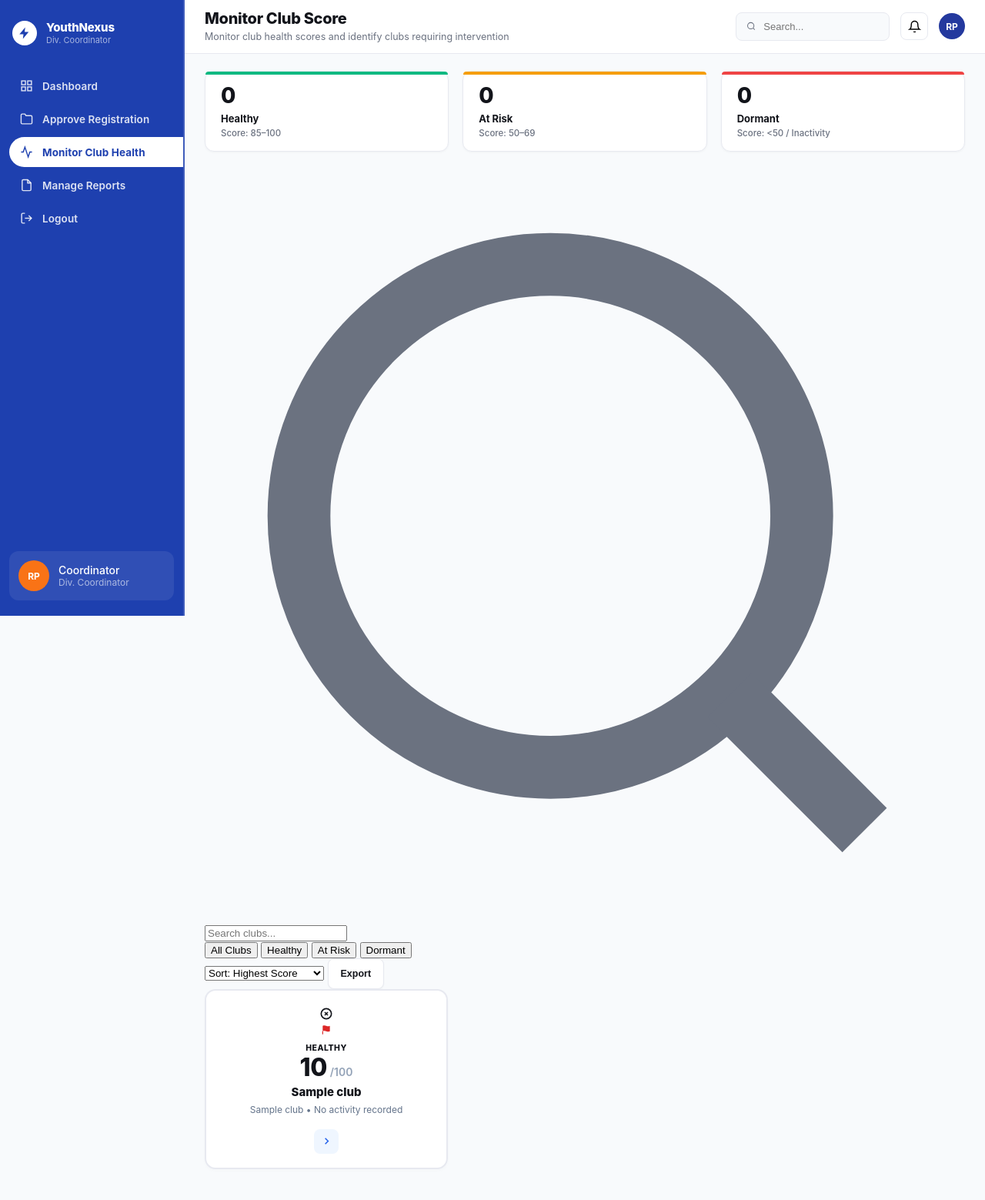
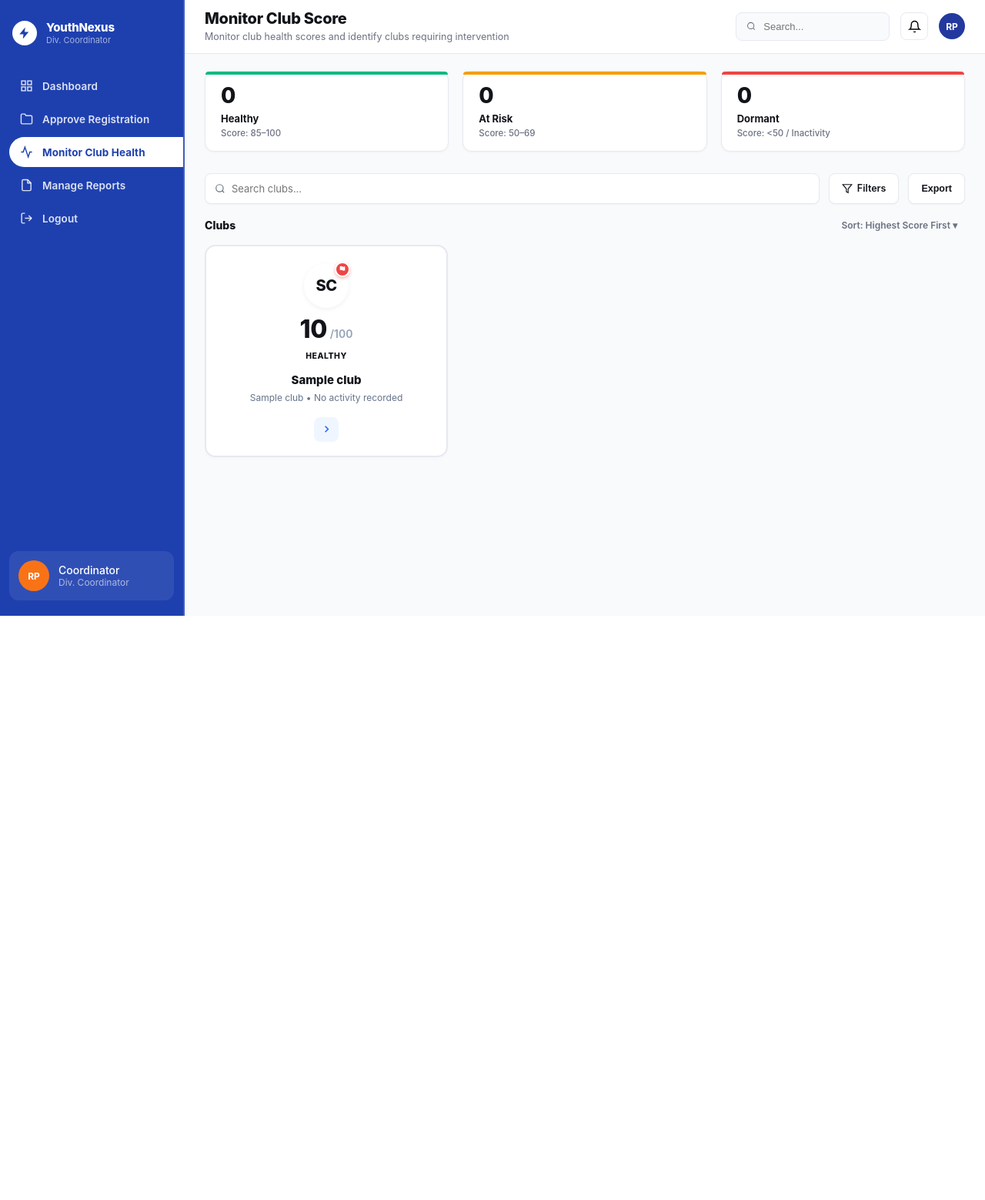
Before and after one commit to nilupulpathum/YouthNexus, a PHP site: the page made by app/views/monitorclubhealth/index.view.php in a window 1280 px wide. Shown: the whole page at 77% size. After the commit the page ends 800 px from the top, so only its background shows below. Run offline with PHP 8.4, Linux system fonts and the light colour scheme; the template is opened without the code that fills it: most values are stand-ins (such as "Sample title", 1, 10 or a date in 2020); some libraries are stand-ins or nearby versions.

Commit message:
feat(monitorclubhealth): update markup for centered circular-avatar cards and Club Registration toolbar

```diff
--- a/app/views/monitorclubhealth/index.view.php
+++ b/app/views/monitorclubhealth/index.view.php
@@ -106,47 +106,52 @@
                 </div>
             </div>
 
-            <!-- Controls Bar: Search, Filter Chips, Sort, Export -->
-            <div class="mch-controls-bar">
-                <div class="mch-controls-left">
-                    <div class="mch-search-box">
-                        <svg class="mch-search-icon" viewBox="0 0 24 24" fill="none" stroke="currentColor" stroke-width="2"><circle cx="11" cy="11" r="8"/><path d="m21 21-4.3-4.3"/></svg>
-                        <input type="text" id="mchSearchInput" class="mch-search-input" placeholder="Search clubs...">
+            <!-- PART 2 — Combined Search + Filter bar (matching Club Registration) -->
+            <div class="mch-toolbar">
+                <div class="mch-search-group">
+                    <div class="mch-search-input-wrapper">
+                        <span class="mch-search-icon">
+                            <svg width="14" height="14" viewBox="0 0 24 24" fill="none" stroke="currentColor" stroke-width="2"><circle cx="11" cy="11" r="8"/><path d="m21 21-4.3-4.3"/></svg>
+                        </span>
+                        <input type="text" id="mchSearchInput" placeholder="Search clubs...">
                         <button type="button" id="mchSearchClear" class="mch-search-clear" aria-label="Clear search">&times;</button>
-                    </div>
-
-                    <div class="mch-filter-chips">
-                        <button type="button" class="mch-chip is-active" data-filter="All">
-                            All Clubs
-                        </button>
-                        <button type="button" class="mch-chip" data-filter="Healthy">
-                            <span class="mch-chip-dot green"></span> Healthy
-                        </button>
-                        <button type="button" class="mch-chip" data-filter="At Risk">
-                            <span class="mch-chip-dot yellow"></span> At Risk
-                        </button>
-                        <button type="button" class="mch-chip" data-filter="Dormant">
-                            <span class="mch-chip-dot red"></span> Dormant
-                        </button>
                     </div>
                 </div>
 
-                <div class="mch-controls-right">
-                    <select id="mchSortSelect" class="mch-sort-select">
-                        <option value="score-desc" selected>Sort: Highest Score</option>
-                        <option value="score-asc">Sort: Lowest Score</option>
-                        <option value="name-asc">Sort: Club Name (A-Z)</option>
-                        <option value="name-desc">Sort: Club Name (Z-A)</option>
-                        <option value="members-desc">Sort: Most Members</option>
-                    </select>
+                <button type="button" class="mch-filter-btn" id="mchFilterBtn" aria-expanded="false">
+                    <svg width="14" height="14" viewBox="0 0 24 24" fill="none" stroke="currentColor" stroke-width="2"><path d="M22 3H2l8 9.46V19l4 2v-8.54L22 3z"/></svg>
+                    Filters
+                </button>
 
                 <button type="button" class="mch-btn-export" id="mchExportBtn" title="Export club health overview">
                     Export
                 </button>
             </div>
+
+            <!-- Filter panel: hidden until "Filters" is clicked -->
+            <div class="mch-filter-panel" id="mchFilterPanel">
+                <div class="mch-filter-field">
+                    <label for="mchFilterStatus">Health Status</label>
+                    <select id="mchFilterStatus">
+                        <option value="">All Health Statuses</option>
+                        <option value="Green">Healthy</option>
+                        <option value="Yellow">At Risk</option>
+                        <option value="Red">Dormant</option>
+                    </select>
+                </div>
+                <div class="mch-filter-actions">
+                    <button type="button" class="mch-btn" id="mchClearFilterBtn">Clear Filter</button>
+                    <button type="button" class="mch-btn mch-btn-primary" id="mchAddFilterBtn">Add Filter</button>
+                </div>
             </div>
 
-            <!-- Club Cards Grid (4 Columns) -->
+            <!-- Section Header Row with Sort Toggle Button -->
+            <div class="mch-section-header-row" id="mchSectionHeaderRow">
+                <h3 class="mch-section-heading">Clubs</h3>
+                <button type="button" class="mch-sort-toggle-btn" id="mchSortToggleBtn" data-sort="desc">Sort: Highest Score First ▾</button>
+            </div>
+
+            <!-- PART 1 — Club Cards Grid (4 Columns, Centered Avatar Layout) -->
             <div class="mch-grid" id="mchClubGrid">
                 <?php if (empty($clubs)): ?>
                     <!-- Empty state: zero clubs in division -->
@@ -174,6 +179,16 @@
                             $membersCount = (int)($club->live_members ?? 0);
                             $membersText = $membersCount > 0 ? ($membersCount . ' active members') : 'No activity recorded';
                             $locationText = htmlspecialchars($club->division_name ?? $divisionName);
+
+                            // Circular initials avatar calculation
+                            $words = explode(' ', trim($club->club_name));
+                            $initials = '';
+                            foreach ($words as $w) {
+                                if (!empty($w) && ctype_alnum($w[0])) {
+                                    $initials .= strtoupper($w[0]);
+                                }
+                            }
+                            $clubInitials = substr($initials, 0, 2) ?: 'CL';
                         ?>
                         <div class="mch-card <?= $statusKey ?>"
                              data-id="<?= (int)$club->club_id ?>"
@@ -187,43 +202,38 @@
                              data-division="<?= htmlspecialchars($club->division_name ?? $divisionName, ENT_QUOTES) ?>"
                              data-date="<?= htmlspecialchars($club->registration_date ?? 'March 2021', ENT_QUOTES) ?>">
 
-                            <!-- Top Row: Icon + Badge -->
-                            <div class="mch-card-top">
-                                <div class="mch-card-icon-wrap">
-                                    <div class="mch-card-icon <?= $statusKey ?>">
-                                        <?php if ($statusKey === 'green'): ?>
-                                            <svg width="16" height="16" viewBox="0 0 24 24" fill="none" stroke="currentColor" stroke-width="2.5"><path d="M22 11.08V12a10 10 0 1 1-5.93-9.14"/><polyline points="22 4 12 14.01 9 11.01"/></svg>
-                                        <?php elseif ($statusKey === 'yellow'): ?>
-                                            <svg width="16" height="16" viewBox="0 0 24 24" fill="none" stroke="currentColor" stroke-width="2.5"><circle cx="12" cy="12" r="10"/><line x1="12" y1="8" x2="12" y2="12"/><line x1="12" y1="16" x2="12.01" y2="16"/></svg>
-                                        <?php else: ?>
-                                            <svg width="16" height="16" viewBox="0 0 24 24" fill="none" stroke="currentColor" stroke-width="2.5"><circle cx="12" cy="12" r="10"/><line x1="15" y1="9" x2="9" y2="15"/><line x1="9" y1="9" x2="15" y2="15"/></svg>
-                                        <?php endif; ?>
+                            <!-- 1. Circular Avatar & 2. Flagged Badge -->
+                            <div class="mch-card-avatar-wrap">
+                                <div class="mch-card-avatar <?= $statusKey ?>">
+                                    <?= htmlspecialchars($clubInitials) ?>
                                 </div>
                                 <?php if ($isFlagged === '1'): ?>
-                                        <span class="mch-flag-icon-mini" title="Flagged Club">
-                                            <svg width="14" height="14" viewBox="0 0 24 24" fill="#dc2626"><path d="M4 15s1-1 4-1 5 2 8 2 4-1 4-1V3s-1 1-4 1-5-2-8-2-4 1-4 1z"/><line x1="4" y1="22" x2="4" y2="15" stroke="#dc2626" stroke-width="2"/></svg>
-                                        </span>
+                                    <div class="mch-card-flag-badge" title="Flagged Club">
+                                        <svg viewBox="0 0 24 24"><path d="M4 15s1-1 4-1 5 2 8 2 4-1 4-1V3s-1 1-4 1-5-2-8-2-4 1-4 1z"/></svg>
+                                    </div>
                                 <?php endif; ?>
                             </div>
 
+                            <!-- 3. Score Row -->
+                            <div class="mch-card-score-row">
+                                <span class="mch-card-score-num <?= $statusKey ?>"><?= $formattedScore ?></span>
+                                <span class="mch-card-score-denom">/100</span>
+                            </div>
+
+                            <!-- 4. Status Badge -->
+                            <div class="mch-card-badge-wrap">
                                 <span class="mch-card-badge <?= $statusKey ?>">
                                     <?= $statusLabel ?>
                                 </span>
                             </div>
 
-                            <!-- Score Row -->
-                            <div class="mch-card-score-row">
-                                <span class="mch-card-score-num <?= $statusKey ?>"><?= $formattedScore ?></span>
-                                <span class="mch-card-score-denom">/100</span>
-                            </div>
+                            <!-- 5. Club Name -->
+                            <h3 class="mch-card-club-name"><?= htmlspecialchars($club->club_name) ?></h3>
 
-                            <!-- Club Info -->
-                            <div class="mch-card-info">
-                                <h3 class="mch-card-club-name"><?= htmlspecialchars($club->club_name) ?></h3>
+                            <!-- 6. Location & Member Count -->
                             <p class="mch-card-subline"><?= $locationText ?> • <?= $membersText ?></p>
-                            </div>
 
-                            <!-- Bottom Action Button -->
+                            <!-- 7. Bottom View Details Button -->
                             <div class="mch-card-bottom">
                                 <button type="button" class="mch-card-arrow-btn" title="View details for <?= htmlspecialchars($club->club_name) ?>">
                                     <svg viewBox="0 0 24 24" fill="none" stroke="currentColor" stroke-width="2.5"><polyline points="9 18 15 12 9 6"/></svg>
@@ -249,7 +259,7 @@
 </div>
 
 <!-- ==========================================================================
-     CLUB HEALTH DETAIL MODAL (Figma Center Panel)
+     CLUB HEALTH DETAIL MODAL
      ========================================================================== -->
 <div class="mch-modal-backdrop" id="mchDetailModal" role="dialog" aria-modal="true" aria-labelledby="mchModalTitle">
     <div class="mch-modal-card mch-detail-modal">
@@ -275,7 +285,7 @@
             <div class="mch-detail-columns">
                 <!-- Left Column: About + Executive Committee -->
                 <div>
-                    <div class="mch-section-heading">About</div>
+                    <div class="mch-section-heading-sm">About</div>
                     <p class="mch-about-text" id="mchModalDesc">
                         Empowering local youth through community service, environmental awareness, and skill development programs in the region.
                     </p>
@@ -296,7 +306,7 @@
                     </div>
 
                     <div style="margin-top: 24px;">
-                        <div class="mch-section-heading">Executive Committee</div>
+                        <div class="mch-section-heading-sm">Executive Committee</div>
                         <div class="mch-exec-list">
                             <div class="mch-exec-member">
                                 <div class="mch-exec-avatar">AR</div>
@@ -325,7 +335,7 @@
 
                 <!-- Right Column: Performance Overview + Recent Events -->
                 <div>
-                    <div class="mch-section-heading">Performance Overview</div>
+                    <div class="mch-section-heading-sm">Performance Overview</div>
                     <div class="mch-perf-grid">
                         <div class="mch-perf-card">
                             <div class="mch-perf-card-info">
@@ -349,7 +359,7 @@
                     </div>
 
                     <div class="mch-events-header">
-                        <div class="mch-section-heading" style="margin-bottom: 0;">Recent Events</div>
+                        <div class="mch-section-heading-sm" style="margin-bottom: 0;">Recent Events</div>
                         <a href="#" class="mch-link-view-all" onclick="return false;">View all</a>
                     </div>
                     <table class="mch-events-table">
@@ -390,9 +400,9 @@
                 </div>
             </div>
 
-            <!-- Health Detail Breakdown (Bottom Section) -->
+            <!-- Health Detail Breakdown -->
             <div class="mch-health-breakdown">
-                <div class="mch-section-heading">Health Detail</div>
+                <div class="mch-section-heading-sm">Health Detail</div>
                 <div class="mch-score-breakdown-list">
                     <div class="mch-breakdown-row">
                         <span>Event Score</span>
@@ -440,7 +450,7 @@
 </div>
 
 <!-- ==========================================================================
-     FLAG FOR NYSC ADMIN REVIEW MODAL (Figma Right Panel)
+     FLAG FOR NYSC ADMIN REVIEW MODAL
      ========================================================================== -->
 <div class="mch-modal-backdrop" id="mchFlagModal" role="dialog" aria-modal="true" aria-labelledby="mchFlagModalTitle">
     <div class="mch-modal-card mch-flag-modal">
```
Lines whose indentation alone changed are shown as unchanged.
